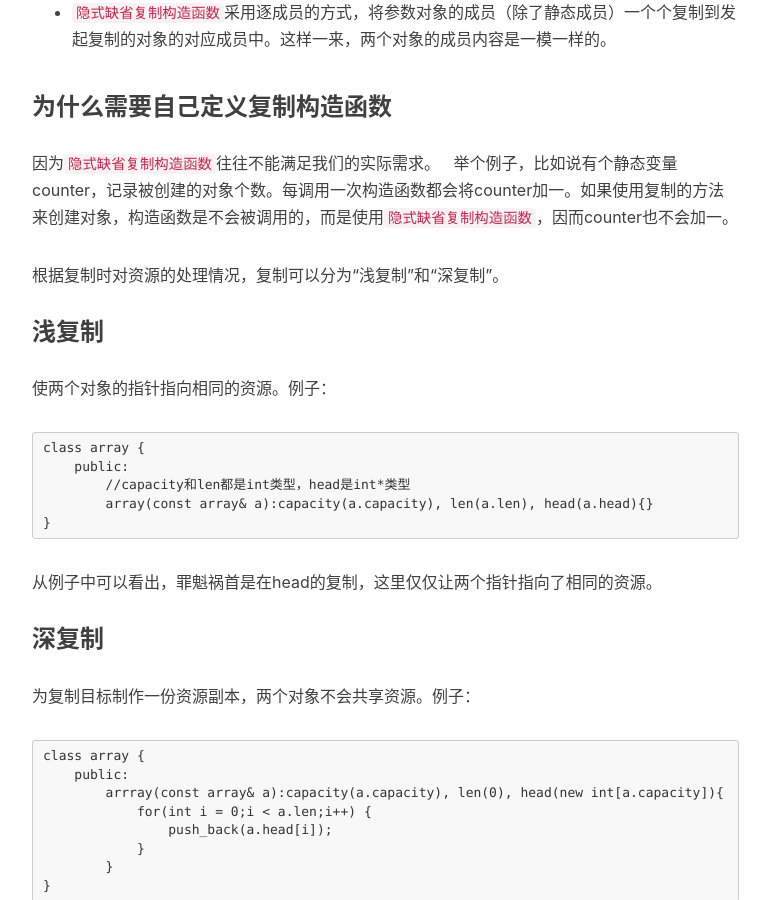
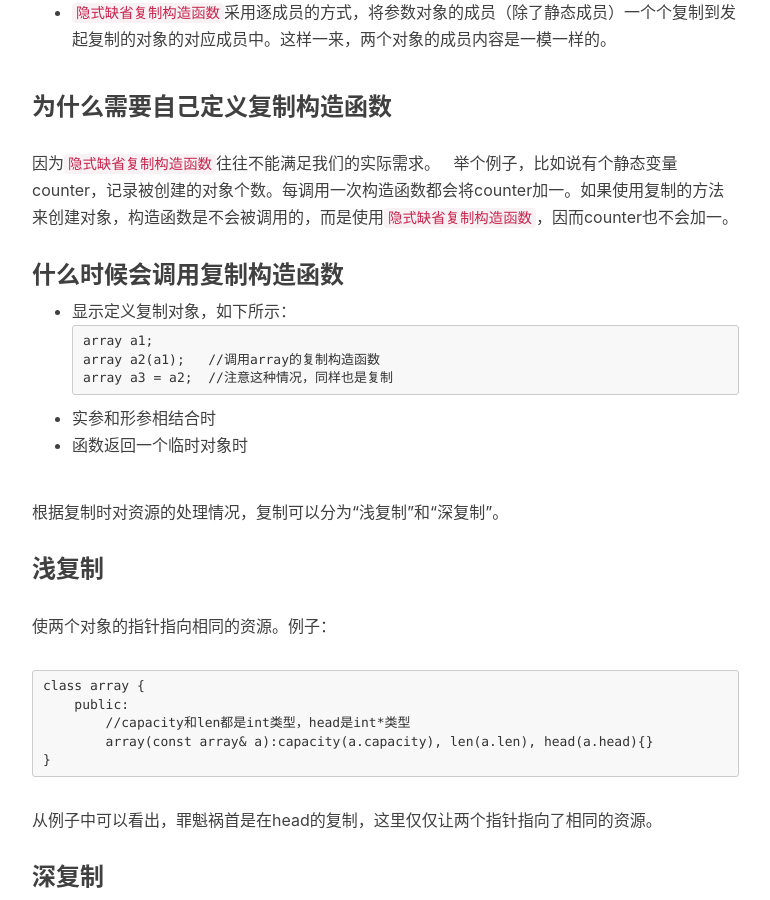
Before and after one commit to kanonjz/kanonjz.github.io, a Jekyll site: the page built from _posts/2018-01-11-copy-constructor.md, in a window 1280 px wide and 900 px high, scrolled down 598 px. Shown: the whole window, without its empty margins (233-1003 px from the left). Built offline with Jekyll 4.4.1, drawn with Linux system fonts in a browser that asks for light colours; nearby versions of some CDN libraries; comment, search, counter and statistics services are not loaded.

Commit message:
Update 2018-01-11-copy-constructor.md

````diff
--- a/_posts/2018-01-11-copy-constructor.md
+++ b/_posts/2018-01-11-copy-constructor.md
@@ -17,6 +17,16 @@ tags:
 ### 为什么需要自己定义复制构造函数
 因为`隐式缺省复制构造函数`往往不能满足我们的实际需求。
 举个例子，比如说有个静态变量counter，记录被创建的对象个数。每调用一次构造函数都会将counter加一。如果使用复制的方法来创建对象，构造函数是不会被调用的，而是使用`隐式缺省复制构造函数`，因而counter也不会加一。
+
+### 什么时候会调用复制构造函数
+- 显示定义复制对象，如下所示：
+```
+array a1;
+array a2(a1);   //调用array的复制构造函数
+array a3 = a2;  //注意这种情况，同样也是复制
+```
+- 实参和形参相结合时
+- 函数返回一个临时对象时
 
 根据复制时对资源的处理情况，复制可以分为“浅复制”和“深复制”。
 ### 浅复制
````
